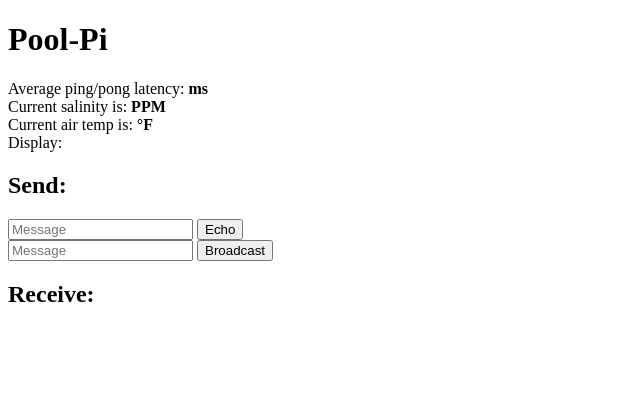
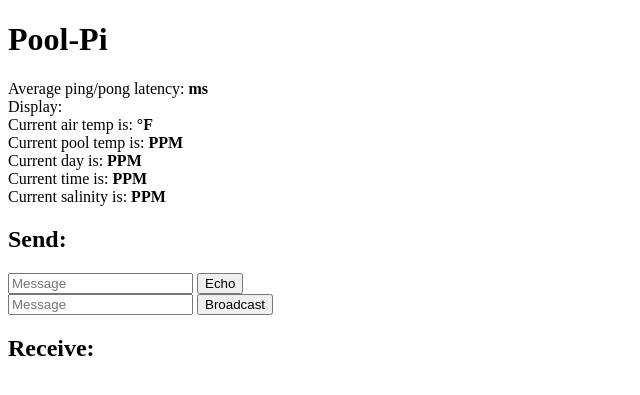
Before and after one commit to ChaseDurand/Pool-Pi, a Flask app: page / in a window 1280 px wide. Shown: the top 395 px of the page, without its empty margins (0-640 px from the left). Run offline with Flask 2, Linux system fonts and the light colour scheme; some libraries are stand-ins or nearby versions.

Commit message:
Added additional data to front end.

```diff
--- a/pool-pi/model.py
+++ b/pool-pi/model.py
@@ -1,11 +1,9 @@
-import json
+# import json
 
 # Represents the state of the system
 # class model:
 #     display = "foo"
 #     salinity = "bar"
-
-poolModel = {"display": "foo", "salinity": "bar"}
 
 # air_temp = 0
 # pool_temp = 0
--- a/pool-pi/pool-pi.py
+++ b/pool-pi/pool-pi.py
@@ -5,7 +5,6 @@
 from flask_socketio import SocketIO, emit
 from threading import Lock
 from threading import Thread
-# from model import poolModel
 import uuid
 import json
 
@@ -96,7 +95,14 @@
 salt_level = 0  #test salt level variable for web proof of concept
 flag_data_changed = False  #True if there is new data for site, false if no new data
 
-poolModel = {"display": "foo", "salinity": "bar"}
+poolModel = {
+    "display": "WAITING FOR DISPLAY",
+    "airtemp": "WAITING FOR AIRTEMP",
+    "pooltemp": "WAITING FOR POOLTEMP",
+    "day": "WAITING FOR DAY",
+    "time": "WAITING FOR TIME",
+    "salinity": "WAITING FOR SALINITY"
+}
 
 ser = serial.Serial(port='/dev/ttyAMA0',
                     baudrate=19200,
@@ -325,6 +331,7 @@
 
 
 def main():
+    # TODO get states from memory on startup
     while (True):
         # Read Serial Bus
         # If new serial data is available, read from the buffer
--- a/pool-pi/templates/index.html
+++ b/pool-pi/templates/index.html
@@ -55,8 +55,11 @@
             // Handler for the model update
             socket.on('model', function(msg){
                $('#display').text(msg.display);
+               $('#air-temp').text(msg.data.airtemp)
+               $('#pooltemp').text(msg.pooltemp);
+               $('#day').text(msg.day);
+               $('#time').text(msg.data.time)
                $('#salinity').text(msg.salinity);
-               // $('#air-temp').text(msg.data.air_temp)
             });
 
             // Handlers for the different forms in the page.
@@ -77,9 +80,12 @@
     <h1>Pool-Pi</h1>
     <p>
       Average ping/pong latency: <b><span id="ping-pong"></span>ms</b><br>
+      Display: <b><span id="display"></span></b><br>
+      Current air temp is: <b><span id="air-temp"></span>°F</b><br>
+      Current pool temp is: <b><span id="pool-temp"></span>PPM</b><br>
+      Current day is: <b><span id="day"></span>PPM</b><br>
+      Current time is: <b><span id="time"></span>PPM</b><br>
       Current salinity is: <b><span id="salinity"></span>PPM</b><br>
-      Current air temp is: <b><span id="air-temp"></span>°F</b><br>
-      Display: <b><span id="display"></span></b><br>
     </p>
     <h2>Send:</h2>
     <form id="emit" method="POST" action='#'>
```
